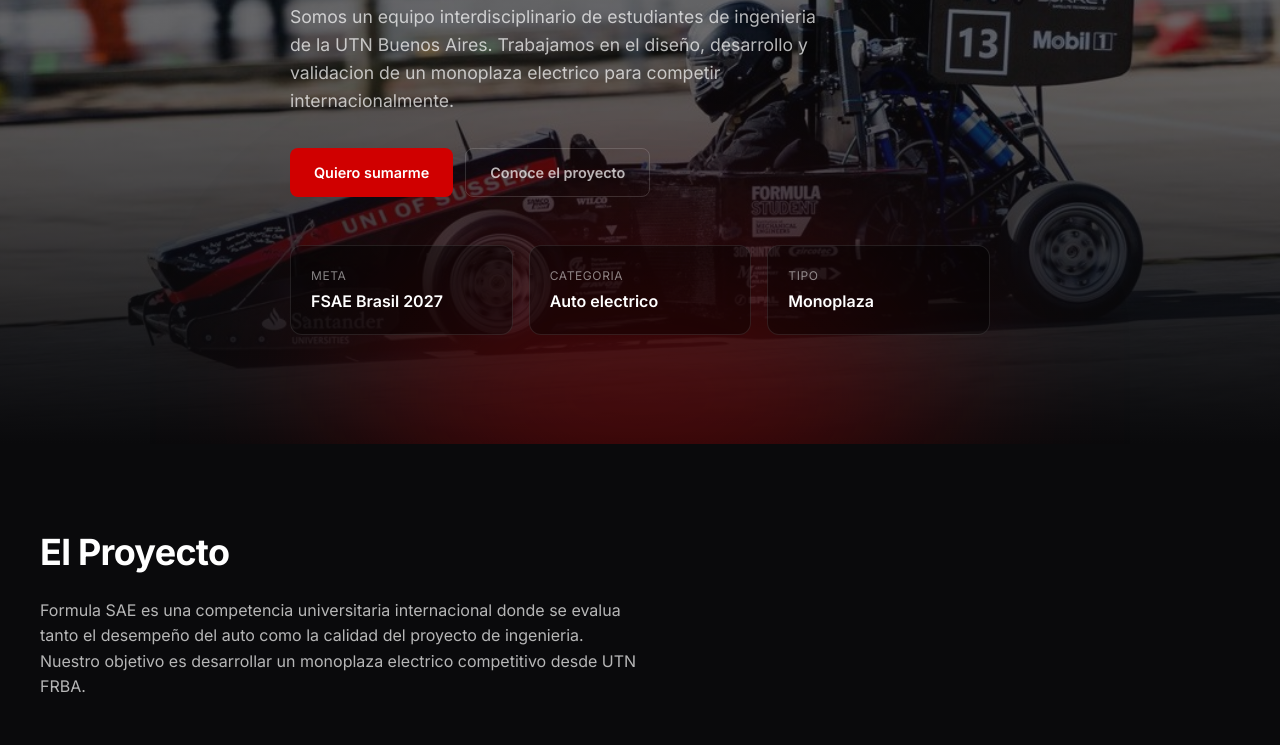
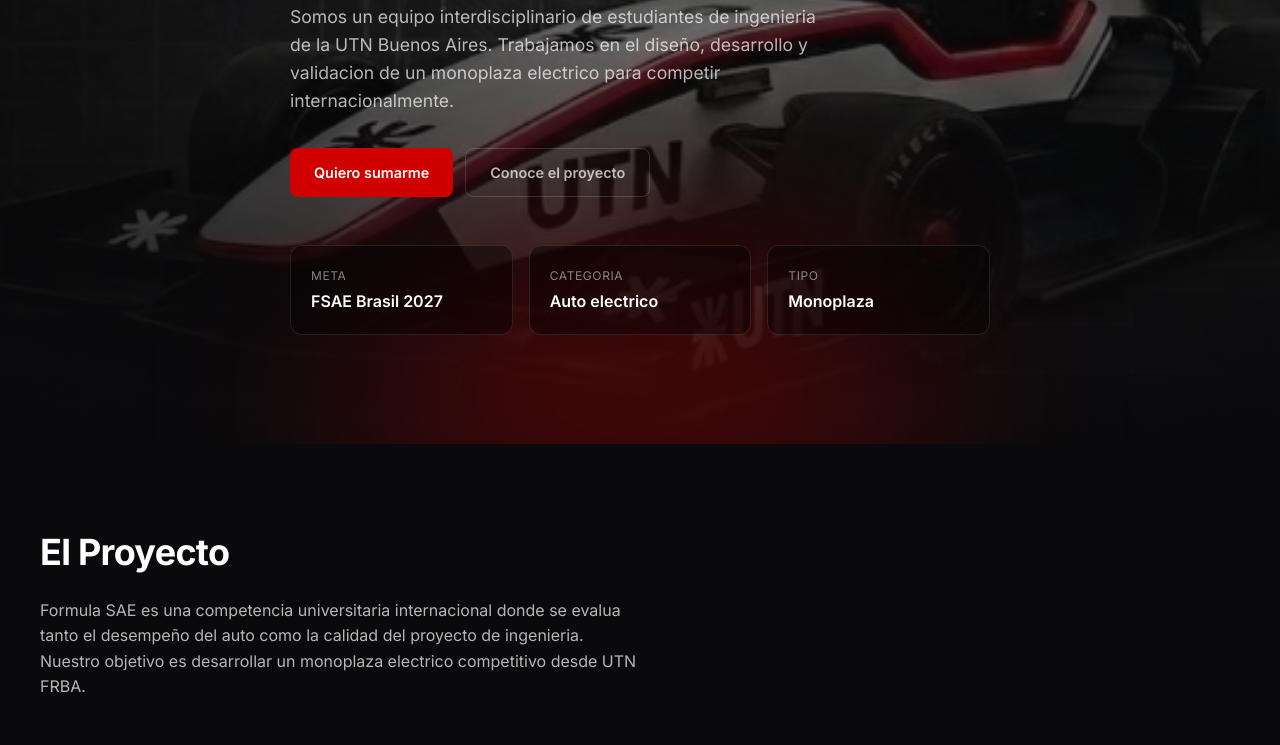
Before and after one commit to MGAzario/mgazario.github.io, a plain HTML site: page index.html in a window 1280 px wide. Shown: the part 356-1101 px from the top of the page. Drawn offline with Linux system fonts and the light colour scheme.

Commit message:
Update hero background image source

```diff
--- a/index.html
+++ b/index.html
@@ -779,7 +779,7 @@
     <section id="home" class="hero" aria-labelledby="hero-title">
       <div class="hero__bg">
         <img
-          src="assets/img/formula_img.jpg"
+          src="assets/img/DisenioAuto.png"
           alt="Render del monoplaza Formula SAE electrico de UTN BA Motorsport"
           class="hero__bg-image"
         >
```
